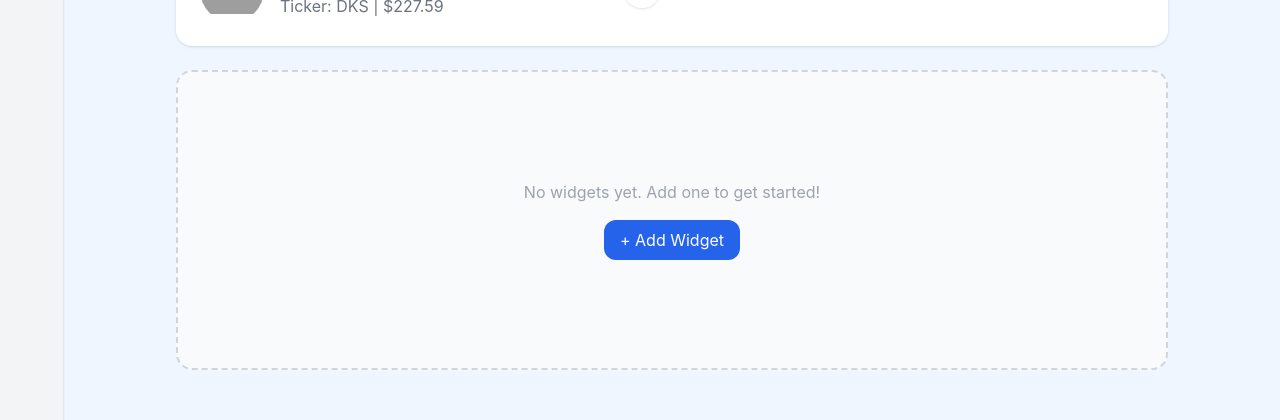
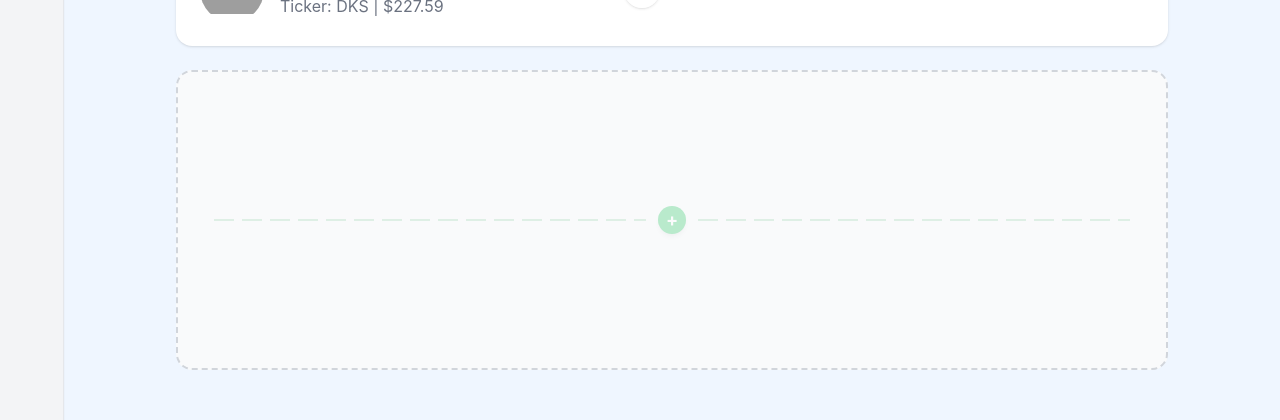
Before and after one commit to Evan6998/initial-editor, a React (Create React App) app: page / in a window 1280 px wide. Shown: the part 362-782 px from the top of the page. Built offline with nearby package versions, Linux system fonts and the light colour scheme; grey boxes are pictures that could not be loaded.

Commit message:
insert anywhere

```diff
--- a/src/components/WidgetPanel.js
+++ b/src/components/WidgetPanel.js
@@ -77,9 +77,40 @@ const WidgetActions = ({ isEditing, onEdit, onSave, onDelete }) => (
   </>
 );
 
+const InsertionPoint = ({ onClick }) => (
+  <div
+    className="relative my-4 w-full flex items-center justify-center cursor-pointer group"
+    onClick={onClick}
+  >
+    <div className="flex items-center w-full px-1 opacity-30 group-hover:opacity-100 transition-opacity">
+      {/* left dashed line */}
+      <div
+        className="flex-1 h-[2px]"                  // total height: 2 px
+        style={{
+          backgroundImage:
+            'repeating-linear-gradient(to right,rgb(159, 214, 179) 0 20px, transparent 20px 28px)',
+        }}
+      />
+      {/* plus button */}
+      <div className="mx-3 w-7 h-7 z-10 bg-green-500 group-hover:bg-green-600 rounded-full flex items-center justify-center shadow-md">
+        <span className="text-white text-lg font-bold leading-none">+</span>
+      </div>
+      {/* right dashed line */}
+      <div
+        className="flex-1 h-[2px]"
+        style={{
+          backgroundImage:
+            'repeating-linear-gradient(to right, rgb(159, 214, 179) 0 20px, transparent 20px 28px)',
+        }}
+      />
+    </div>
+  </div>
+);
+
 const WidgetPanel = ({ widgets, mode = "editor", onChange }) => {
   const [showModal, setShowModal] = useState(false);
   const [editingWidgetId, setEditingWidgetId] = useState(null);
+  const [insertPosition, setInsertPosition] = useState(null);
 
   const handleSelectTemplate = (template) => {
     const newWidget = {
@@ -87,8 +118,19 @@ const WidgetPanel = ({ widgets, mode = "editor", onChange }) => {
       type: template.type,
       data: template.defaultData,
     };
+
+    if (insertPosition === null) {
+      // Append to the end
       onChange([...widgets, newWidget]);
+    } else {
+      // Insert at specific position
+      const newWidgets = [...widgets];
+      newWidgets.splice(insertPosition, 0, newWidget);
+      onChange(newWidgets);
+    }
+
     setShowModal(false);
+    setInsertPosition(null);
   };
 
   const handleDeleteWidget = (id) => {
@@ -102,7 +144,7 @@ const WidgetPanel = ({ widgets, mode = "editor", onChange }) => {
     ));
   };
 
-  const renderWidget = (widget) => {
+  const renderWidget = (widget, index) => {
     const template = WIDGET_TEMPLATES.find((t) => t.type === widget.type);
     if (!template) return null;
 
@@ -111,7 +153,16 @@ const WidgetPanel = ({ widgets, mode = "editor", onChange }) => {
     const isEditing = editingWidgetId === widget.id;
 
     return (
-      <div key={widget.id} className="relative mb-4 w-full">
+      <React.Fragment key={widget.id}>
+        {mode === "editor" && (
+          <InsertionPoint
+            onClick={() => {
+              setInsertPosition(index);
+              setShowModal(true);
+            }}
+          />
+        )}
+        <div className="relative mb-4 w-full">
           <WidgetComponent
             data={widget.data}
             editable={isEditable && isEditing}
@@ -130,29 +181,40 @@ const WidgetPanel = ({ widgets, mode = "editor", onChange }) => {
             />
           )}
         </div>
+      </React.Fragment>
     );
   };
 
   return (
     <div className="bg-gray-50 border-dashed border-2 border-gray-300 rounded-2xl p-8 min-h-[300px] flex flex-col items-center justify-center mb-6">
-      {widgets.length === 0 ? (
-        <p className="text-gray-400">No widgets yet. Add one to get started!</p>
+      {mode === "editor" && widgets.length === 0 ? (
+        <InsertionPoint
+          onClick={() => {
+            setInsertPosition(null);
+            setShowModal(true);
+          }}
+        />
       ) : (
-        widgets.map(renderWidget)
+        <>
+          {widgets.map(renderWidget)}
+          {mode === "editor" && (
+            <InsertionPoint
+              onClick={() => {
+                setInsertPosition(null);
+                setShowModal(true);
+              }}
+            />
           )}
-      {mode === "editor" && (
-        <button
-          onClick={() => setShowModal(true)}
-          className="mt-4 px-4 py-2 bg-blue-600 text-white rounded-xl hover:bg-blue-700"
-        >
-          + Add Widget
-        </button>
+        </>
       )}
       {showModal && (
         <WidgetTemplateModal
           templates={WIDGET_TEMPLATES}
           onSelect={handleSelectTemplate}
-          onClose={() => setShowModal(false)}
+          onClose={() => {
+            setShowModal(false);
+            setInsertPosition(null);
+          }}
         />
       )}
     </div>
```
Lines whose indentation alone changed are shown as unchanged.
